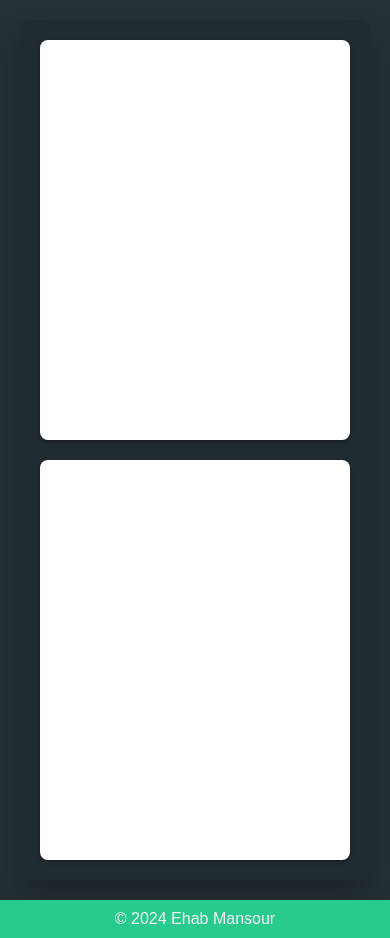
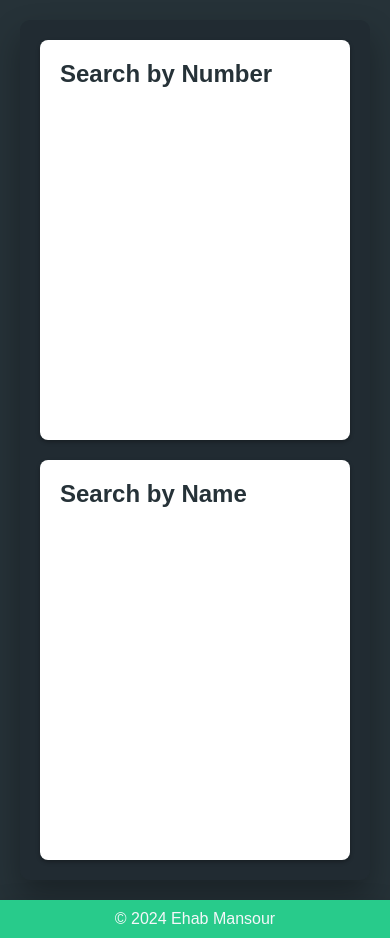
Before and after one commit to ehabmansour1/natiga, a plain HTML site: page index.html in a window 390 px wide. Drawn offline with Linux system fonts and the light colour scheme.

Commit message:
Update index.html

```diff
--- a/index.html
+++ b/index.html
@@ -46,6 +46,14 @@
             background-color: white;
             padding: 20px;
             box-sizing: border-box;
+            display: flex;
+            flex-direction: column;
+        }
+
+        .embed-container h2 {
+            margin: 0 0 20px;
+            color: var(--back-color);
+            font-size: 1.5em;
         }
 
         footer {
@@ -62,13 +70,13 @@
             }
 
             .embed-container {
-                height: 300px;
+                height: auto;
             }
         }
 
         @media (max-width: 480px) {
             .embed-container {
-                height: 250px;
+                height: auto;
             }
         }
     </style>
@@ -76,9 +84,11 @@
 <body>
     <div class="container">
         <div class="embed-container">
+            <h2>Search by Number</h2>
             <script type="text/javascript" src="https://c3dca430.caspio.com/dp/2f41e0007e83bee645a94c79b794/emb"></script>
         </div>
         <div class="embed-container">
+            <h2>Search by Name</h2>
             <script type="text/javascript" src="https://c3dca430.caspio.com/dp/2f41e000932cf139cac84328a772/emb"></script>
         </div>
     </div>
```
